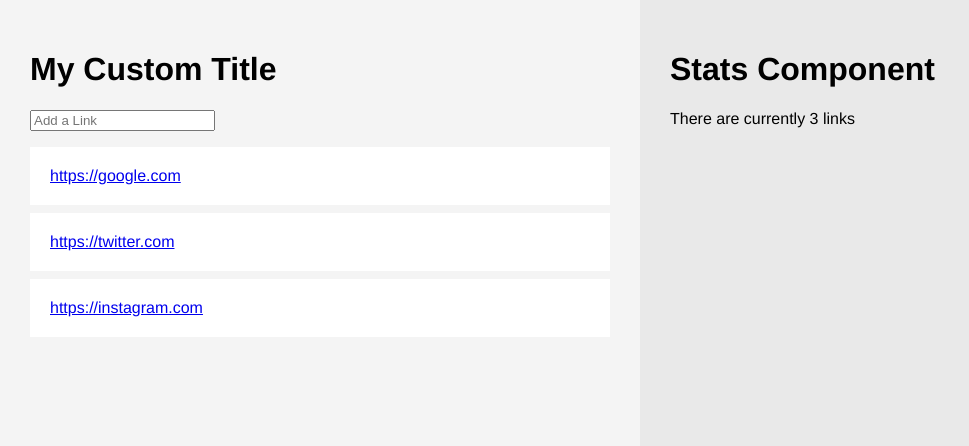
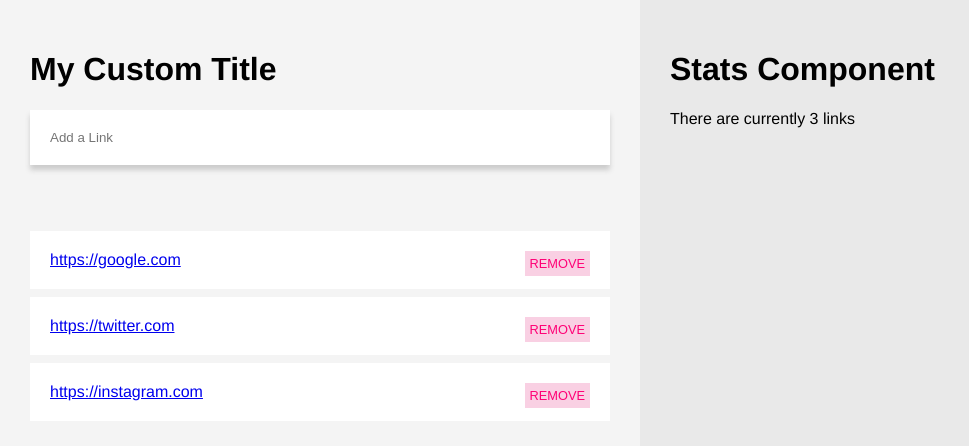
Before and after one commit to SimasDei/vuex-two, a Vue app: page / in a window 1280 px wide. Shown: the top 446 px of the page, without its empty margins (0-969 px from the left). Built offline with nearby package versions, Linux system fonts and the light colour scheme.

Commit message:
add mutation to remove all links

```diff
--- a/src/components/HelloWorld.vue
+++ b/src/components/HelloWorld.vue
@@ -13,8 +13,9 @@
         />
       </form>
       <ul>
-        <li v-for="link in links" :key="link">
+        <li v-for="(link, index) in links" :key="index">
           <a :href="link">{{ link }}</a>
+          <button @click="removeLinks(index)" class="rm">Remove</button>
         </li>
       </ul>
     </div>
@@ -25,7 +26,7 @@
 </template>
 
 <script>
-import { mapState, mapMutations } from "vuex";
+import { mapState, mapMutations, mapActions } from "vuex";
 
 import Stats from "@/components/Stats.vue";
 export default {
@@ -43,9 +44,13 @@ export default {
   },
   methods: {
     ...mapMutations(["ADD_LINK"]),
+    ...mapActions(["removeLink"]),
     addLink: function() {
       this.ADD_LINK(this.newLink);
       this.newLink = "";
+    },
+    removeLinks: function(link) {
+      this.removeLink(link);
     }
   }
 };
@@ -90,4 +95,22 @@ ul li {
   grid-area: right;
   background-color: #e9e9e9;
 }
+input {
+  border: none;
+  padding: 20px;
+  width: calc(100% - 40px);
+  box-shadow: 0 5px 5px #ccc;
+  margin-bottom: 50px;
+  outline: none;
+}
+.rm {
+  float: right;
+  text-transform: uppercase;
+  font-size: 0.8em;
+  background: #f9d0e3;
+  border: none;
+  padding: 5px;
+  color: #ff0076;
+  cursor: pointer;
+}
 </style>
--- a/src/store.js
+++ b/src/store.js
@@ -21,6 +21,24 @@ export default new Vuex.Store({
     ADD_LINK: (state, payload) => {
       state.links.push(payload);
     },
+    REMOVE_LINK: (state, payload) => {
+      state.links.splice(payload, 1);
+    },
+    REMOVE_ALL: state => {
+      state.links = [];
+    },
   },
-  actions: {},
+  actions: {
+    removeLink: (context, payload) => {
+      context.commit("REMOVE_LINK", payload);
+    },
+    removeAll: ({ commit }) => {
+      return new Promise((resolve, reject) => {
+        setTimeout(() => {
+          commit("REMOVE_ALL");
+          resolve();
+        }, 1500);
+      });
+    },
+  },
 });
```
